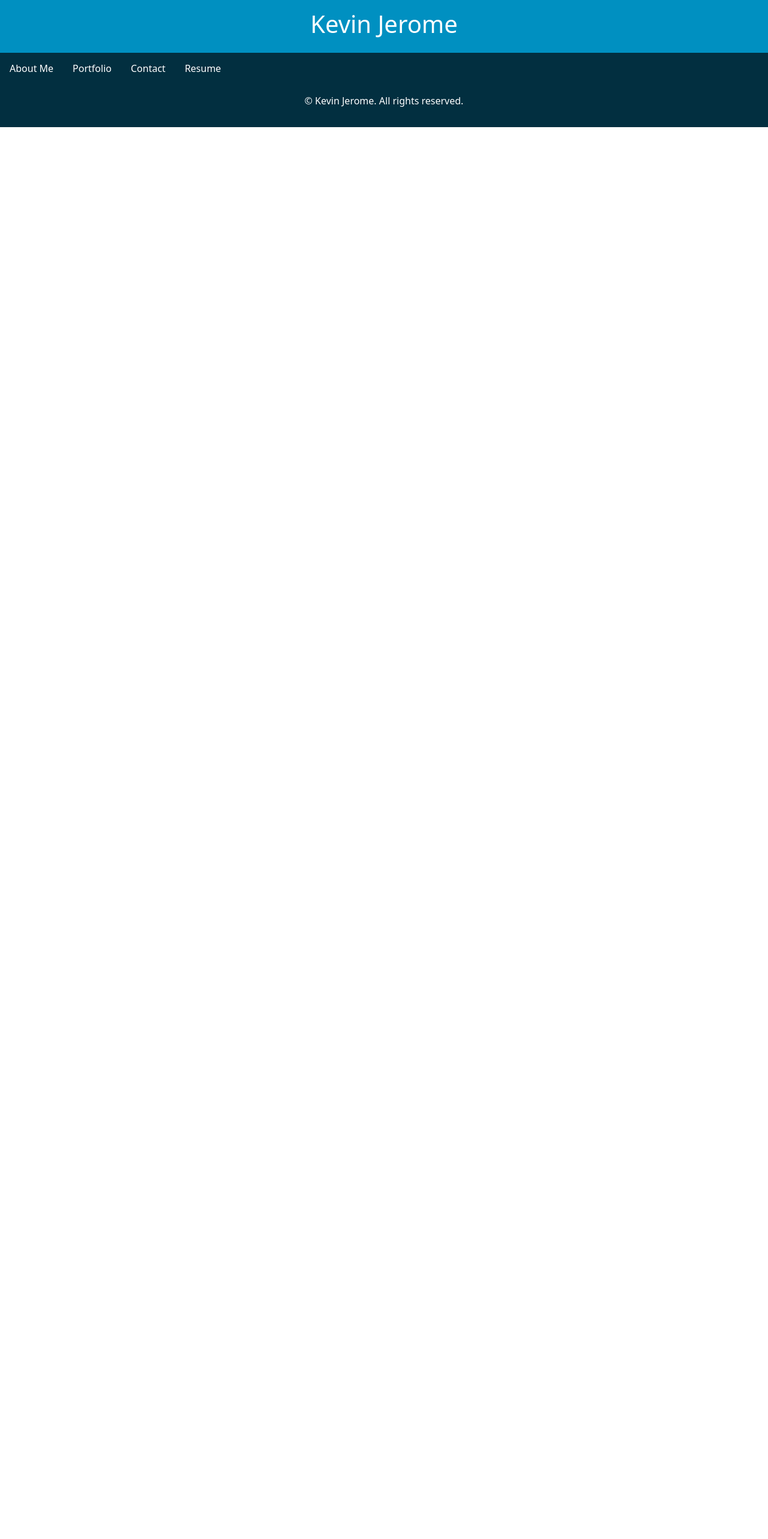
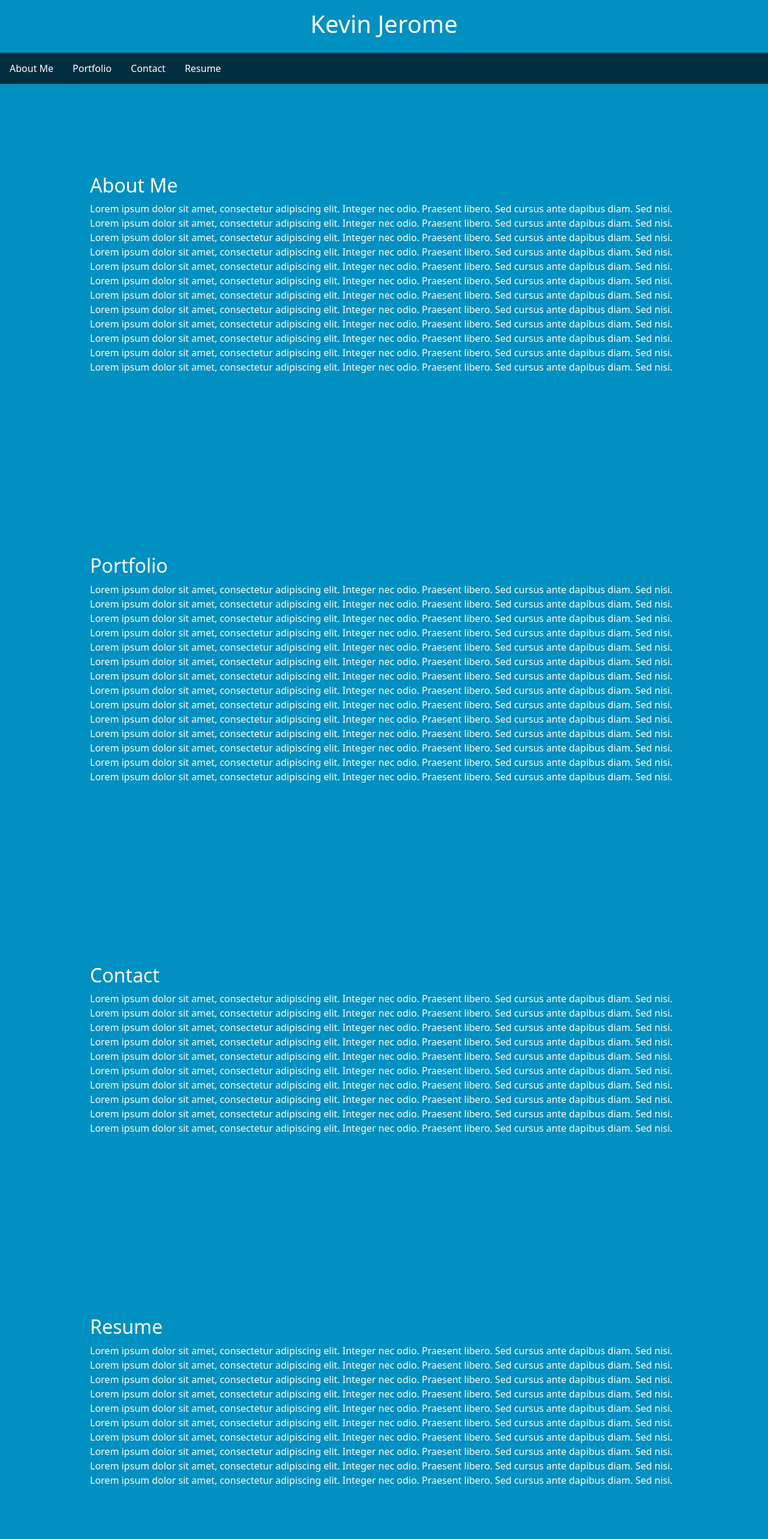
Before and after one commit to Kev1nJ/React-Portfolio, a React (Vite) app: page / in a window 1280 px wide. Shown: the top 2566 px of the page at 60% size. Before the commit the page ends 800 px from the top, so only its background shows below. Built offline with nearby package versions, Linux system fonts and the light colour scheme.

Commit message:
React structure established rendering needed

```diff
--- a/src/App.jsx
+++ b/src/App.jsx
@@ -1,7 +1,7 @@
 // Bringing in the required import from 'react-router-dom'
-import { Outlet } from 'react-router-dom';
+// import { Outlet } from 'react-router-dom';
 import React from 'react';
-import { BrowserRouter as Router, Route } from 'react-router-dom';
+// import { BrowserRouter as Router, Route } from 'react-router-dom';
 import Header from './components/UI/Header';
 import AboutMe from './components/UI/AboutMe';
 import Portfolio from './components/UI/Portfolio';
@@ -18,6 +18,10 @@ function App() {
     <>
       <Header/>
       <Navigation currentPage={currentPage} />
+      <AboutMe/>
+      <Portfolio/>
+      <Contact/>
+      <Resume/>
       <Footer/>
 
     </>
```
